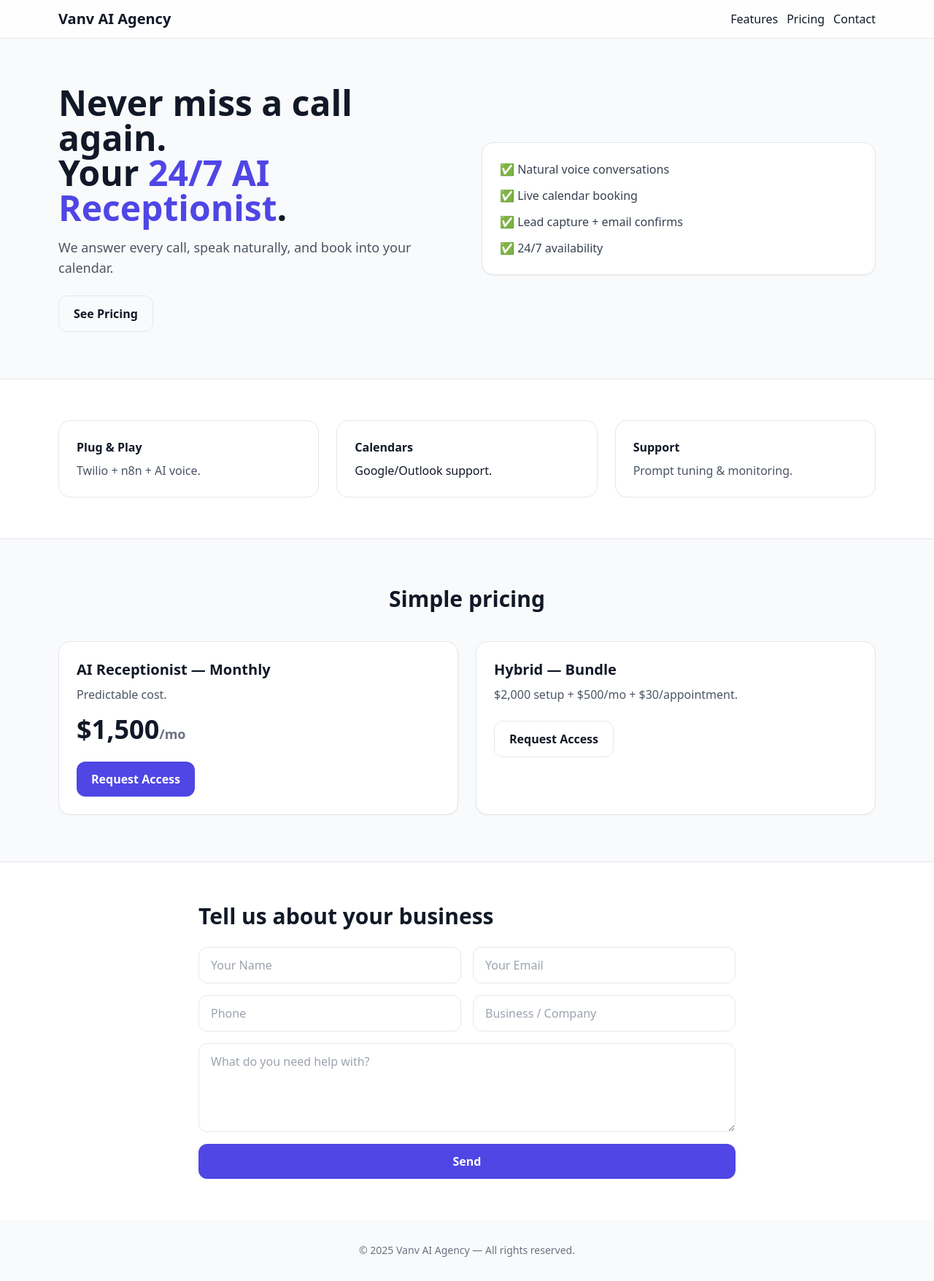
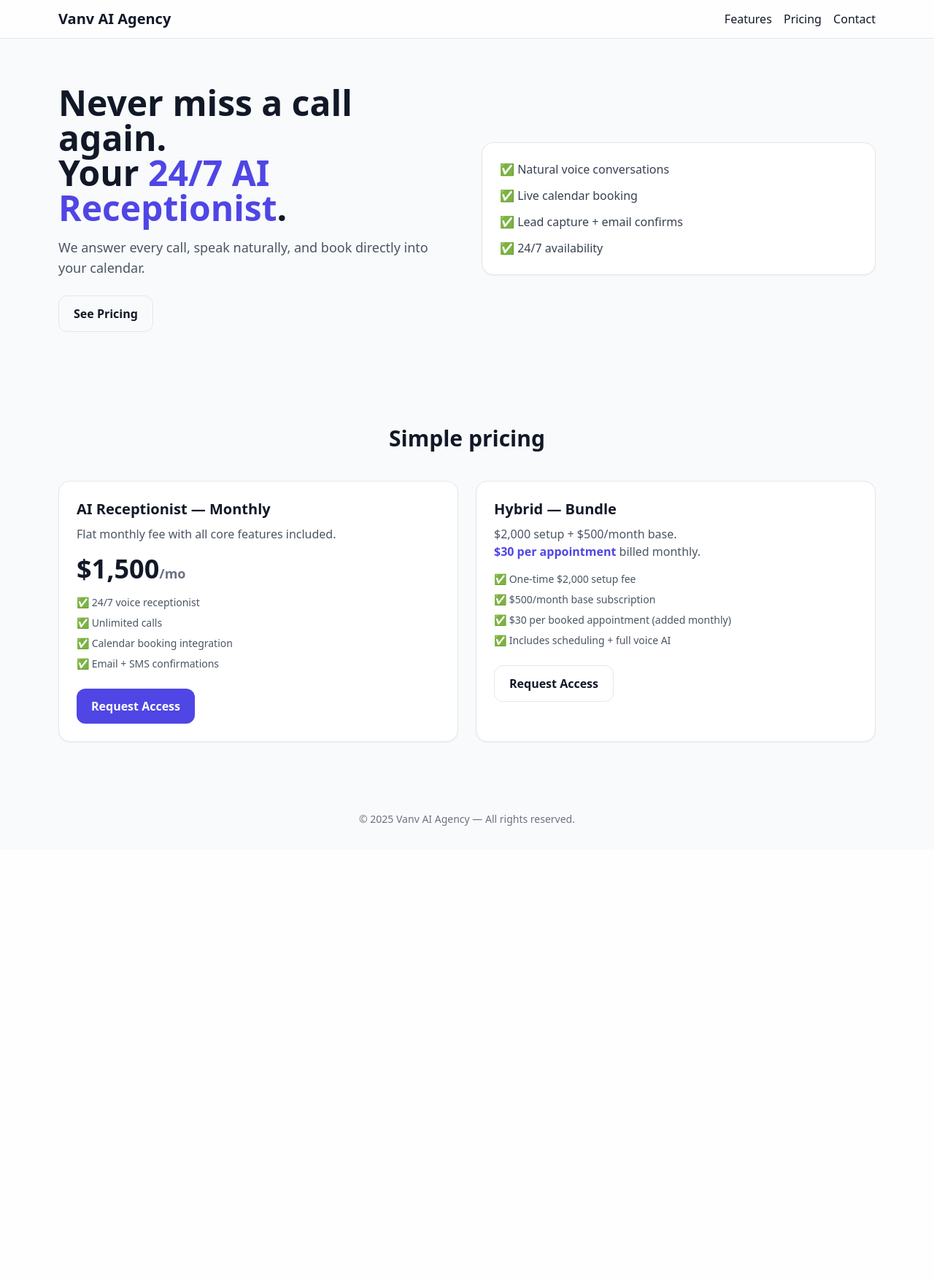
Before and after one commit to ProTmoney2231/vanv-ai-agency, a Flask app: page / in a window 1280 px wide. Shown: the whole page at 73% size. After the commit the page ends 1132 px from the top, so only its background shows below. Run offline with Flask 3, Linux system fonts and the light colour scheme; some libraries are stand-ins or nearby versions.

Commit message:
Update pricing section with detailed bullets

```diff
--- a/templates/index.html
+++ b/templates/index.html
@@ -1,64 +1,97 @@
-<!doctype html><html lang="en"><head>
-<meta charset="utf-8"/><meta name="viewport" content="width=device-width, initial-scale=1"/>
-<title>{{ AGENCY_NAME }} — AI Receptionists & Automation</title>
-<script src="https://cdn.tailwindcss.com"></script>
-</head><body class="bg-gray-50 text-gray-900">
+<!doctype html>
+<html lang="en">
+<head>
+  <meta charset="utf-8"/>
+  <meta name="viewport" content="width=device-width, initial-scale=1"/>
+  <title>{{ AGENCY_NAME }} — AI Receptionists & Automation</title>
+  <script src="https://cdn.tailwindcss.com"></script>
+</head>
+<body class="bg-gray-50 text-gray-900">
 <header class="sticky top-0 bg-white/80 backdrop-blur border-b">
   <div class="max-w-6xl mx-auto px-4 py-3 flex items-center justify-between">
     <div class="font-extrabold text-xl">{{ AGENCY_NAME }}</div>
-    <nav class="space-x-3"><a href="#features" class="hover:underline">Features</a><a href="#pricing" class="hover:underline">Pricing</a><a href="#lead" class="hover:underline">Contact</a></nav>
+    <nav class="space-x-3">
+      <a href="#features" class="hover:underline">Features</a>
+      <a href="#pricing" class="hover:underline">Pricing</a>
+      <a href="#lead" class="hover:underline">Contact</a>
+    </nav>
   </div>
 </header>
+
 <section class="max-w-6xl mx-auto px-4 py-16 grid md:grid-cols-2 gap-10 items-center">
   <div>
-    <h1 class="text-4xl md:text-5xl font-extrabold leading-tight">Never miss a call again.<br> Your <span class="text-indigo-600">24/7 AI Receptionist</span>.</h1>
-    <p class="mt-4 text-lg text-gray-600">We answer every call, speak naturally, and book into your calendar.</p>
+    <h1 class="text-4xl md:text-5xl font-extrabold leading-tight">
+      Never miss a call again.<br>
+      Your <span class="text-indigo-600">24/7 AI Receptionist</span>.
+    </h1>
+    <p class="mt-4 text-lg text-gray-600">
+      We answer every call, speak naturally, and book directly into your calendar.
+    </p>
     <div class="mt-6 flex flex-wrap gap-3">
-      {% if BOOK_DEMO_URL %}<a href="{{ BOOK_DEMO_URL }}" class="px-5 py-3 rounded-xl bg-indigo-600 text-white font-semibold hover:bg-indigo-700">Book a Demo</a>{% endif %}
+      {% if BOOK_DEMO_URL %}
+        <a href="{{ BOOK_DEMO_URL }}" class="px-5 py-3 rounded-xl bg-indigo-600 text-white font-semibold hover:bg-indigo-700">Book a Demo</a>
+      {% endif %}
       <a href="#pricing" class="px-5 py-3 rounded-xl border font-semibold hover:bg-gray-100">See Pricing</a>
     </div>
   </div>
   <div class="bg-white border rounded-2xl p-6 shadow-sm">
-    <ul class="space-y-3 text-gray-700"><li>✅ Natural voice conversations</li><li>✅ Live calendar booking</li><li>✅ Lead capture + email confirms</li><li>✅ 24/7 availability</li></ul>
+    <ul class="space-y-3 text-gray-700">
+      <li>✅ Natural voice conversations</li>
+      <li>✅ Live calendar booking</li>
+      <li>✅ Lead capture + email confirms</li>
+      <li>✅ 24/7 availability</li>
+    </ul>
   </div>
 </section>
-<section id="features" class="bg-white border-y">
-  <div class="max-w-6xl mx-auto px-4 py-14 grid md:grid-cols-3 gap-6">
-    <div class="p-6 border rounded-2xl"><h3 class="font-bold">Plug & Play</h3><p class="mt-2 text-gray-600">Twilio + n8n + AI voice.</p></div>
-    <div class="p-6 border rounded-2xl"><h3 class="font-bold">Calendars</h3><p class="mt-2 text-gray-6 00">Google/Outlook support.</p></div>
-    <div class="p-6 border rounded-2xl"><h3 class="font-bold">Support</h3><p class="mt-2 text-gray-600">Prompt tuning & monitoring.</p></div>
-  </div>
-</section>
+
 <section id="pricing" class="max-w-6xl mx-auto px-4 py-16">
   <h2 class="text-3xl font-extrabold text-center">Simple pricing</h2>
   <div class="mt-10 grid md:grid-cols-2 gap-6">
+
+    <!-- Monthly Plan -->
     <div class="p-6 bg-white border rounded-2xl shadow-sm">
       <h3 class="text-xl font-bold">AI Receptionist — Monthly</h3>
-      <p class="mt-2 text-gray-600">Predictable cost.</p>
+      <p class="mt-2 text-gray-600">Flat monthly fee with all core features included.</p>
       <p class="mt-4 text-4xl font-extrabold">$1,500<span class="text-lg text-gray-500">/mo</span></p>
-      {% if STRIPE_MONTHLY_URL %}<a href="{{ STRIPE_MONTHLY_URL }}" class="mt-6 inline-block px-5 py-3 rounded-xl bg-indigo-600 text-white font-semibold hover:bg-indigo-700">Subscribe</a>{% else %}<a href="#lead" class="mt-6 inline-block px-5 py-3 rounded-xl bg-indigo-600 text-white font-semibold hover:bg-indigo-700">Request Access</a>{% endif %}
+      <ul class="mt-4 space-y-2 text-gray-600 text-sm">
+        <li>✅ 24/7 voice receptionist</li>
+        <li>✅ Unlimited calls</li>
+        <li>✅ Calendar booking integration</li>
+        <li>✅ Email + SMS confirmations</li>
+      </ul>
+      {% if STRIPE_MONTHLY_URL %}
+        <a href="{{ STRIPE_MONTHLY_URL }}" class="mt-6 inline-block px-5 py-3 rounded-xl bg-indigo-600 text-white font-semibold hover:bg-indigo-700">Subscribe</a>
+      {% else %}
+        <a href="#lead" class="mt-6 inline-block px-5 py-3 rounded-xl bg-indigo-600 text-white font-semibold hover:bg-indigo-700">Request Access</a>
+      {% endif %}
     </div>
+
+    <!-- Hybrid Plan -->
     <div class="p-6 bg-white border rounded-2xl shadow-sm">
       <h3 class="text-xl font-bold">Hybrid — Bundle</h3>
-      <p class="mt-2 text-gray-600">$2,000 setup + $500/mo + $30/appointment.</p>
-      {% if STRIPE_HYBRID_URL %}<a href="{{ STRIPE_HYBRID_URL }}" class="mt-6 inline-block px-5 py-3 rounded-xl border font-semibold hover:bg-gray-100">Get Started</a>{% else %}<a href="#lead" class="mt-6 inline-block px-5 py-3 rounded-xl border font-semibold hover:bg-gray-100">Request Access</a>{% endif %}
+      <p class="mt-2 text-gray-600">
+        $2,000 setup + $500/month base.<br>
+        <span class="font-semibold text-indigo-600">$30 per appointment</span> billed monthly.
+      </p>
+      <ul class="mt-4 space-y-2 text-gray-600 text-sm">
+        <li>✅ One-time $2,000 setup fee</li>
+        <li>✅ $500/month base subscription</li>
+        <li>✅ $30 per booked appointment (added monthly)</li>
+        <li>✅ Includes scheduling + full voice AI</li>
+      </ul>
+      {% if STRIPE_HYBRID_URL %}
+        <a href="{{ STRIPE_HYBRID_URL }}" class="mt-6 inline-block px-5 py-3 rounded-xl border font-semibold hover:bg-gray-100">Get Started</a>
+      {% else %}
+        <a href="#lead" class="mt-6 inline-block px-5 py-3 rounded-xl border font-semibold hover:bg-gray-100">Request Access</a>
+      {% endif %}
     </div>
+
   </div>
 </section>
-<section id="lead" class="bg-white border-t">
-  <div class="max-w-3xl mx-auto px-4 py-14">
-    <h2 class="text-3xl font-extrabold">Tell us about your business</h2>
-    {% with messages = get_flashed_messages(with_categories=true) %}{% if messages %}<div class="mt-4 space-y-2">{% for c,m in messages %}<div class="p-3 rounded-lg {{ "bg-green-50 border border-green-200 text-green-800" if c=="success" else "bg-red-50 border border-red-200 text-red-800" }}">{{ m }}</div>{% endfor %}</div>{% endif %}{% endwith %}
-    <form class="mt-6 grid md:grid-cols-2 gap-4" method="POST" action="/lead">
-      <input class="border rounded-xl px-4 py-3" name="name" placeholder="Your Name" required/>
-      <input class="border rounded-xl px-4 py-3" type="email" name="email" placeholder="Your Email" required/>
-      <input class="border rounded-xl px-4 py-3" name="phone" placeholder="Phone"/>
-      <input class="border rounded-xl px-4 py-3" name="company" placeholder="Business / Company"/>
-      <textarea class="md:col-span-2 border rounded-xl px-4 py-3" name="message" rows="4" placeholder="What do you need help with?"></textarea>
-      <button class="md:col-span-2 px-5 py-3 rounded-xl bg-indigo-600 text-white font-semibold hover:bg-indigo-700">Send</button>
-    </form>
-  </div>
-</section>
-<footer class="text-center text-sm text-gray-500 py-8">© <span id="y"></span> {{ AGENCY_NAME }} — All rights reserved.</footer>
-<script>document.getElementById("y").textContent=new Date().getFullYear()</script>
-</body></html>
+
+<footer class="text-center text-sm text-gray-500 py-8">
+  © <span id="y"></span> {{ AGENCY_NAME }} — All rights reserved.
+</footer>
+<script>document.getElementById("y").textContent = new Date().getFullYear()</script>
+</body>
+</html>
```
